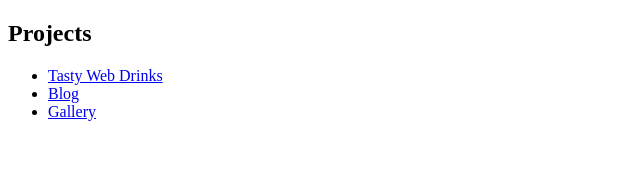
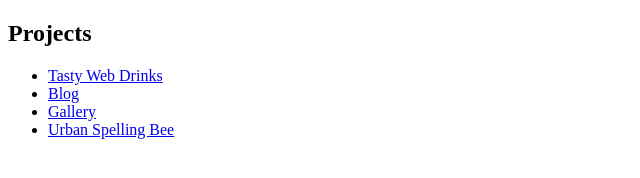
Before and after one commit to curiosdevcookie/portfolio-v1.4.1, a plain HTML site: page pages/projects/project-overview.html in a window 1280 px wide. Shown: the whole page, without its empty margins (0-640 px from the left). Drawn offline with Linux system fonts and the light colour scheme.

Commit message:
Update links and content.

```diff
--- a/pages/projects/project-overview.html
+++ b/pages/projects/project-overview.html
@@ -14,4 +14,5 @@
   <li><a href='https://curiosdevcooki.github.io/Tasty-Web-Drinks/'>Tasty Web Drinks</a></li>
   <li><a href='../blog/blogpage.html'>Blog</a></li>
   <li><a href='../gallery/gallery.html'>Gallery</a></li>
+  <li><a href='https://curiosdevcookie.github.io/urban-spelling-bee/'>Urban Spelling Bee</a></li>
 </ul>
```
